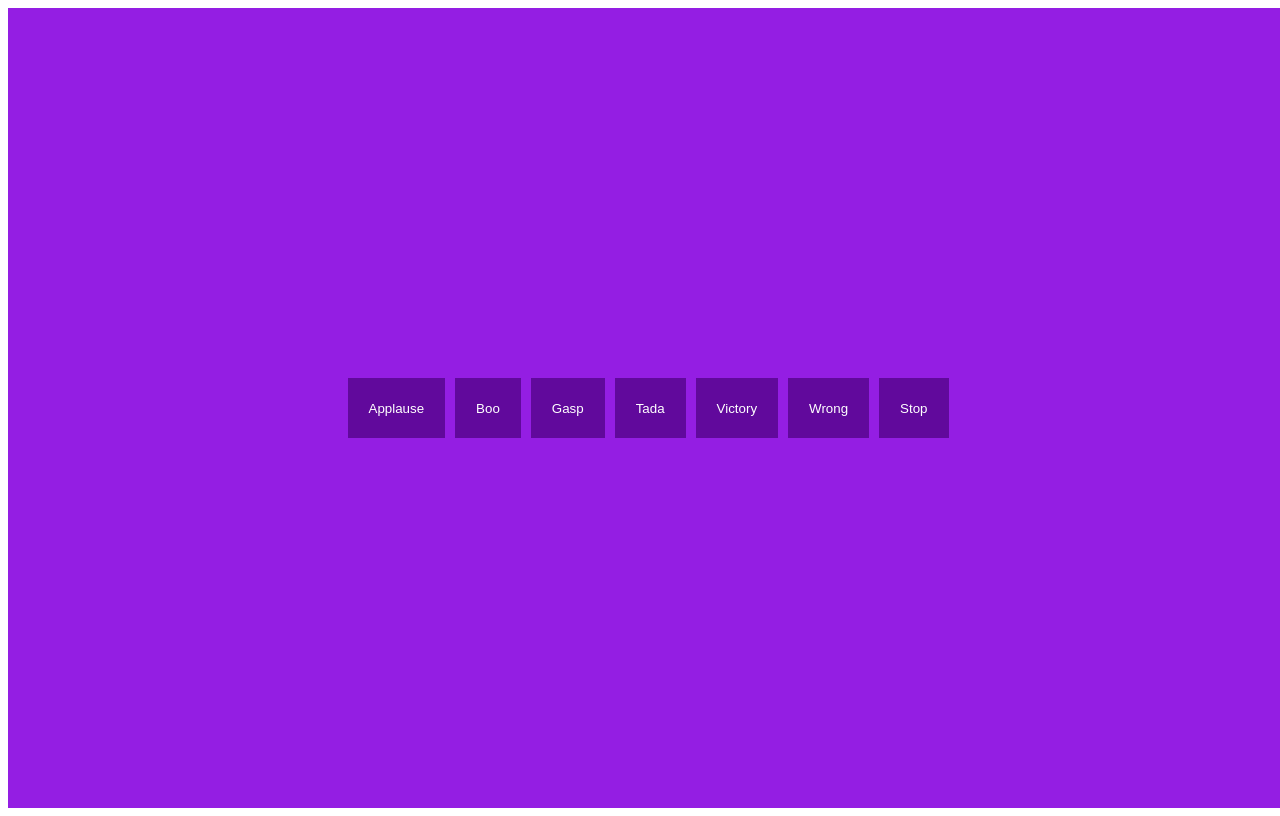
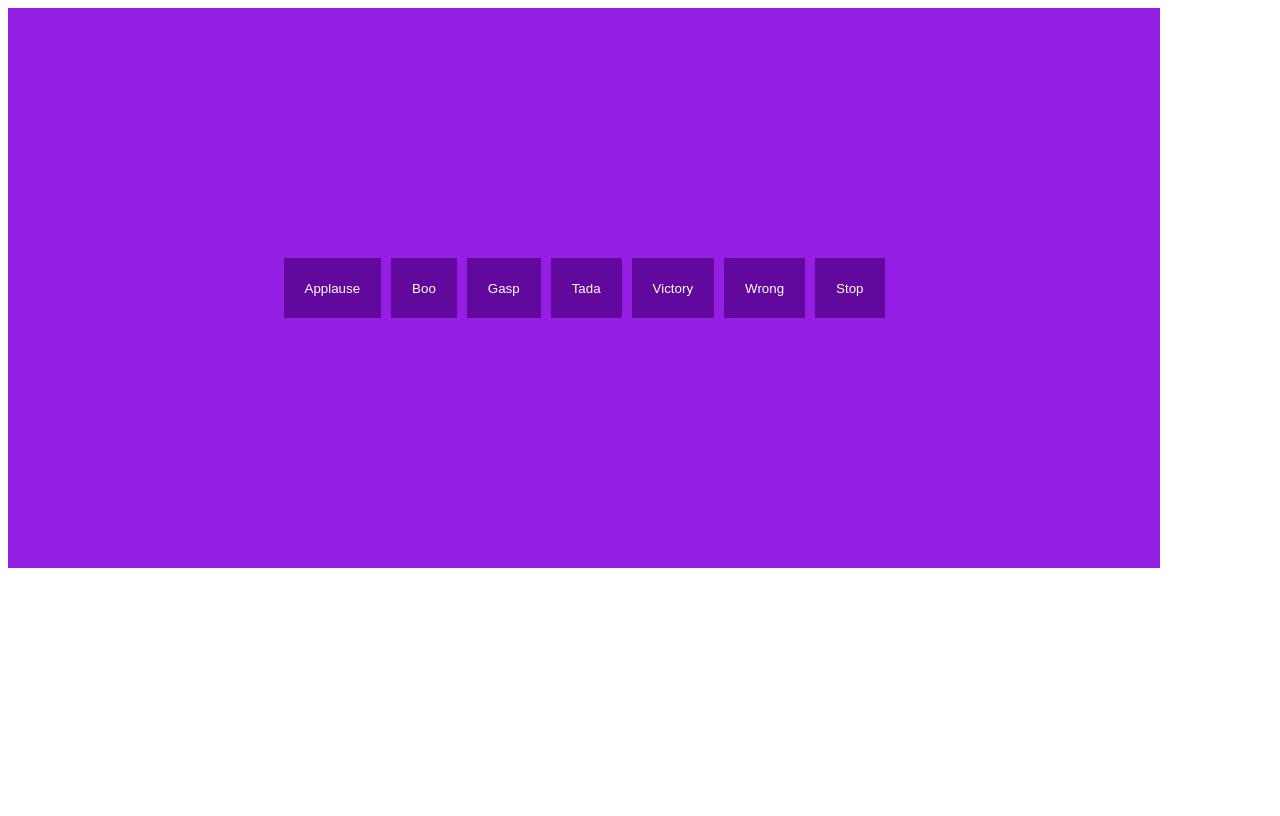
Before and after one commit to acciojob/Soundbar-anushri0802, a website: page main.html in a window 1280 px wide. Drawn offline with Linux system fonts and the light colour scheme.

Commit message:
created a submission

```diff
--- a/main.html
+++ b/main.html
@@ -8,7 +8,7 @@
 
 <body>
 	<!-- the entire body must be written by student -->
-	  <div class="container" id="buttons">
+	  <section class="container" id="buttons">
     <button class="btn" id="applause">Applause</button>
     <button class="btn" id="boo">Boo</button>
     <button class="btn" id="gasp">Gasp</button>
@@ -16,7 +16,7 @@
     <button class="btn" id="victory">Victory</button>
     <button class="btn" id="wrong">Wrong</button>
     <button class="stop" id="stop">Stop</button>
-  </div>
+  </section>
 
     <script type="text/javascript" src="./script.js">
 </script>
--- a/styles.css
+++ b/styles.css
@@ -1,7 +1,7 @@
 .container {
   background-color: #941ee3;
-  height: 100vh;
-  width: 100vw; /* Full height of the viewport */
+  height: 70vh;
+  width: 90vw; /* Full height of the viewport */
   display: flex;
   flex: 1;
   column-gap: 10px; /* Space between the buttons */
```
